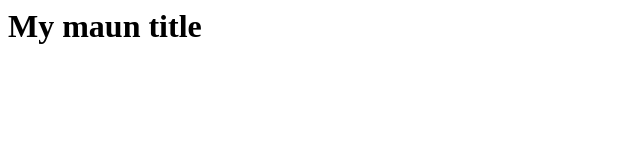
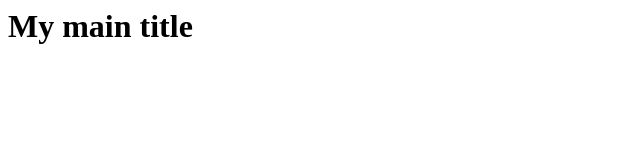
Before and after one commit to tseng0719/Tseng-Ping-Hsuan, a plain HTML site: page index.html in a window 1280 px wide. Shown: the full height of the page, 0-640 px from the left. Drawn offline with Linux system fonts and the light colour scheme.

Commit message:
Update index.html

```diff
--- a/index.html
+++ b/index.html
@@ -2,6 +2,7 @@
   <head>
     <meta charset='utf-8'>
     <title>Tseng Ping Hsuan Website</title>
+    <h1>My main title</h1>
   </head>
-  <h1>My maun title</h1>
+
 </html>
```
